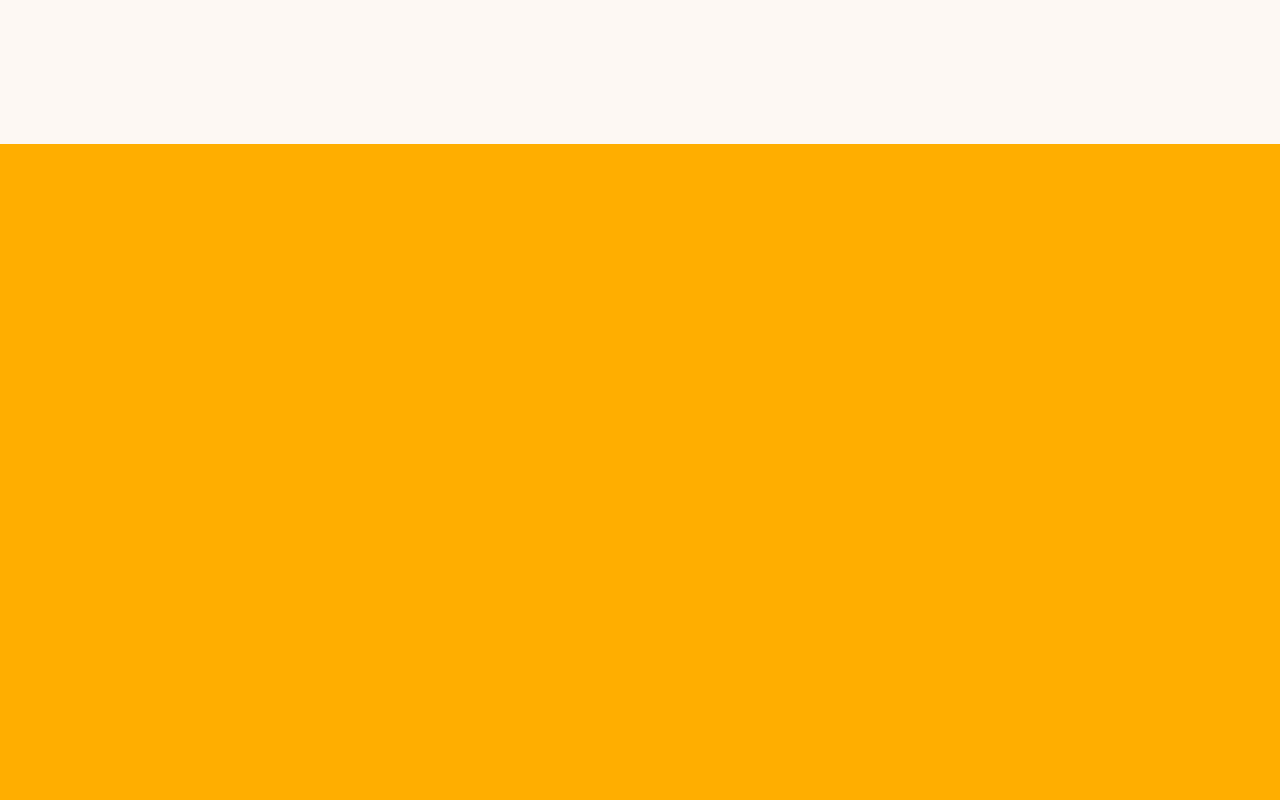
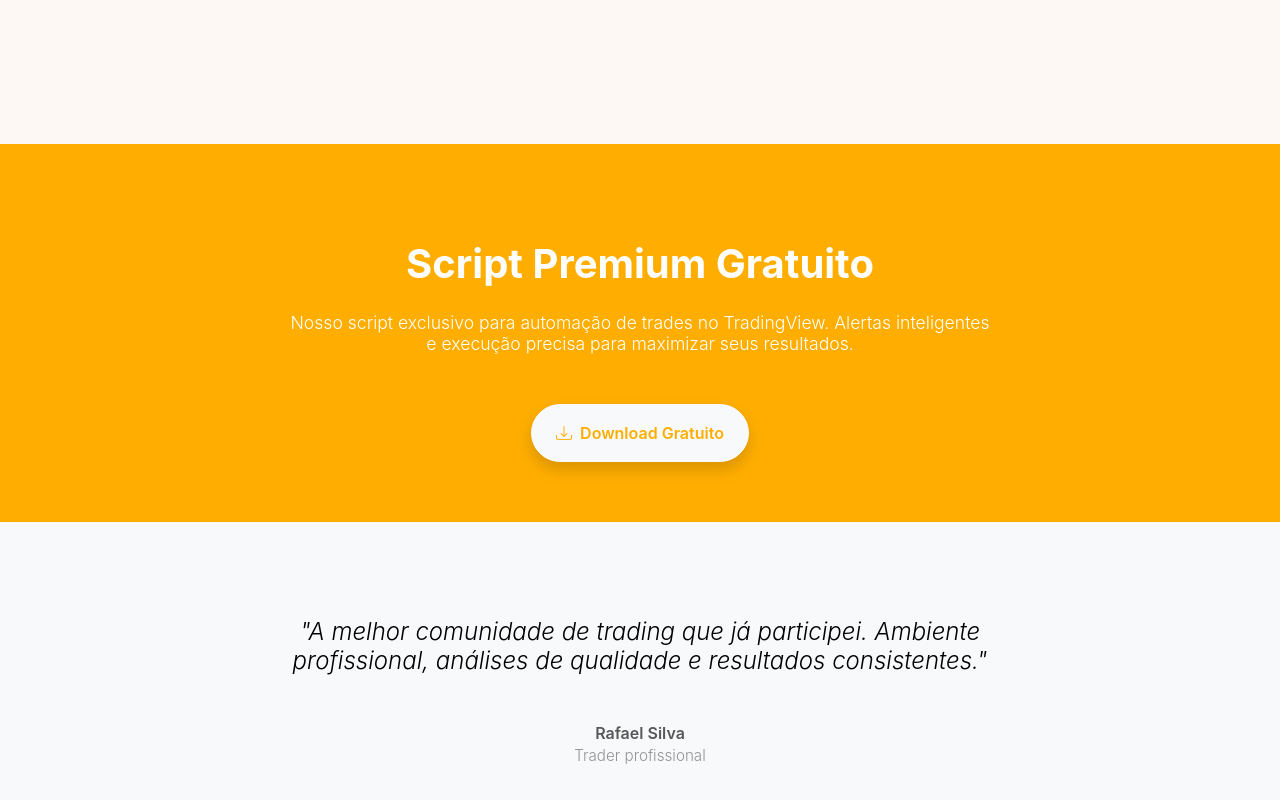
Before and after one commit to vinimaffra03/alphachain-ui, a React (Create React App) app: page / in a window 1280 px wide. Shown: the part 1691-2491 px from the top of the page. Before the commit the page ends 1835 px from the top, so only its background shows below. Built offline with nearby package versions, Linux system fonts and the light colour scheme.

Commit message:
aside/script

```diff
--- a/src/App.js
+++ b/src/App.js
@@ -1,5 +1,7 @@
+import Aside from "./components/Aside/Aside";
 import Header from "./components/Header/Header";
 import RecursosPremium from "./components/RecursosPremium/RecursosPremium";
+import ScriptPremium from "./components/ScriptPremium/ScriptPremium";
 import Section from "./components/Section/Section";
 import "./index.css";
 
@@ -10,6 +12,8 @@
         <Header />
         <Section />
         <RecursosPremium />
+        <ScriptPremium />
+        <Aside />
       </div>
     </div>
   );
--- /dev/null
+++ b/src/components/Aside/Aside.js
@@ -0,0 +1,44 @@
+import "bootstrap-icons/font/bootstrap-icons.css";
+import "bootstrap/dist/css/bootstrap.min.css";
+import "bootstrap/dist/js/bootstrap.bundle.min";
+import "./styles.css";
+
+function Aside() {
+  return (
+    <div className="bg-light d-flex justify-content-center align-items-center text-center p-5">
+      <div className="container display-1">
+        <p
+          className="text-black my-5 mx-auto"
+          style={{ maxWidth: "700px", fontSize: "0.30em" }}
+        >
+          <i>
+            "A melhor comunidade de trading que já participei. Ambiente
+            profissional, análises de qualidade e resultados consistentes."
+          </i>
+        </p>
+
+        <div className="d-block">
+          <p
+            className="fs-6 mb-1 mx-auto fw-semibold"
+            style={{ maxWidth: "700px", color: "#585858ff" }}
+          >
+            Rafael Silva
+          </p>
+
+          <p
+            className="mb-4 mx-auto"
+            style={{
+              maxWidth: "700px",
+              fontSize: "0.19em",
+              color: "#949393ff",
+            }}
+          >
+            Trader profissional
+          </p>
+        </div>
+      </div>
+    </div>
+  );
+}
+
+export default Aside;
--- /dev/null
+++ b/src/components/Aside/styles.css
@@ -0,0 +1,3 @@
+#div  {
+    color: #4e4e4e;
+}
--- /dev/null
+++ b/src/components/ScriptPremium/ScriptPremium.js
@@ -0,0 +1,32 @@
+import "bootstrap-icons/font/bootstrap-icons.css";
+import "bootstrap/dist/css/bootstrap.min.css";
+import "bootstrap/dist/js/bootstrap.bundle.min";
+import "./styles.css";
+
+function ScriptPremium() {
+  return (
+    <div className="d-flex justify-content-center align-items-center text-center vh-75 p-5">
+      <div className="container display-1">
+        <h1 className="display-6 fw-bold text-white mb-4 mt-5">
+          Script Premium Gratuito
+        </h1>
+
+        <p
+          className="text-white mb-4 mx-auto"
+          style={{ maxWidth: "700px", fontSize: "0.22em" }}
+        >
+          Nosso script exclusivo para automação de trades no TradingView.
+          Alertas inteligentes e execução precisa para maximizar seus
+          resultados.
+        </p>
+
+        <button className="btn btn-script btn-light btn-md px-4 py-3 fw-semibold rounded-pill shadow">
+          <i className="bi bi-download me-2"></i>
+          Download Gratuito
+        </button>
+      </div>
+    </div>
+  );
+}
+
+export default ScriptPremium;
--- /dev/null
+++ b/src/components/ScriptPremium/styles.css
@@ -0,0 +1,8 @@
+.container-script {
+  background-color: #fd7e14;
+  color: white;
+}
+
+.btn-script {
+  color: rgb(255, 174, 0);
+}
```
